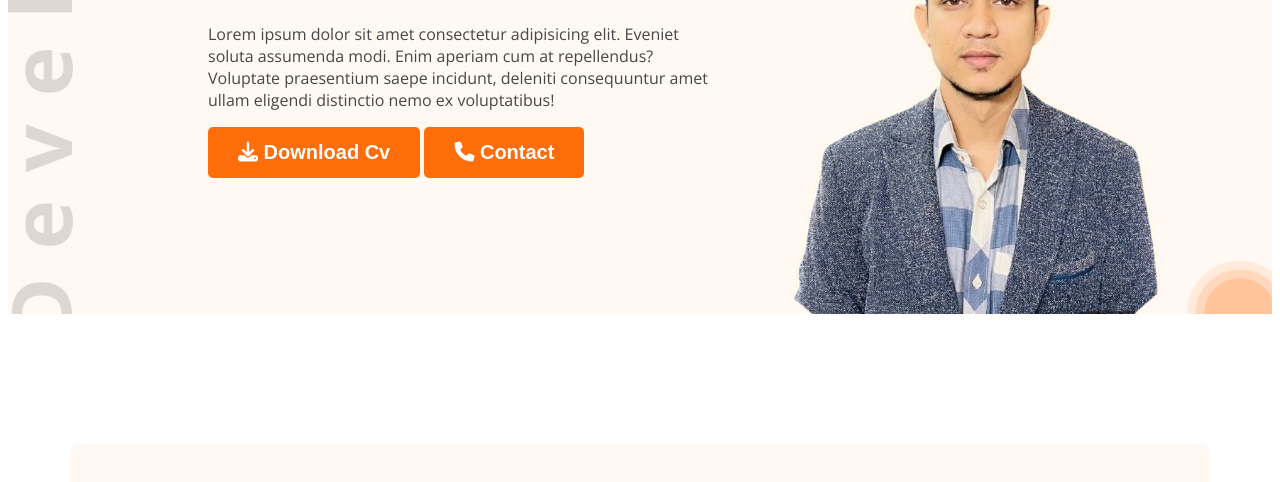
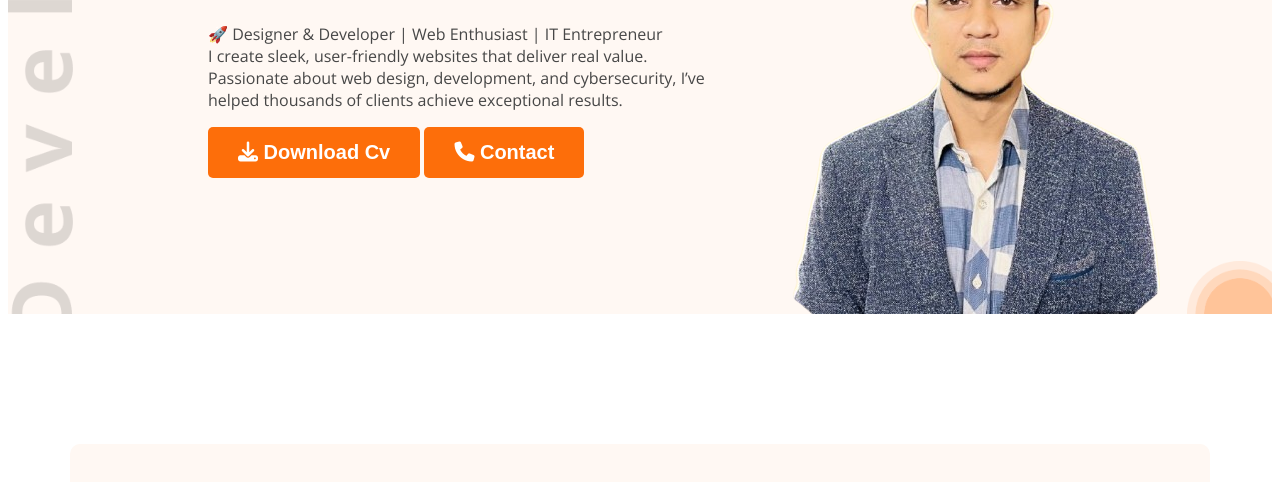
Before and after one commit to Naakib/web-dev-portfolio, a plain HTML site: page index.html in a window 1280 px wide. Shown: the part 318-800 px from the top of the page. Drawn offline with nearby package versions, Linux system fonts and the light colour scheme.

Commit message:
about me

```diff
--- a/index.html
+++ b/index.html
@@ -28,7 +28,10 @@
         <div class="banner-content">
             <h4 class="banner-gree dark-2">Hi, am</h4>
             <h1 class="banner-title">SAMS NAKIB</h1>
-            <p class="banner-discreaption">Lorem ipsum dolor sit amet consectetur adipisicing elit. Eveniet soluta assumenda modi. Enim aperiam cum at repellendus? Voluptate praesentium saepe incidunt, deleniti consequuntur amet ullam eligendi distinctio nemo ex voluptatibus!</p>
+            <p class="banner-discreaption">
+                🚀 Designer & Developer | Web Enthusiast | IT Entrepreneur<br>
+
+                I create sleek, user-friendly websites that deliver real value. Passionate about web design, development, and cybersecurity, I’ve helped thousands of clients achieve exceptional results.</p>
             <button class="btn-primary"><i class="fa-solid fa-download"></i>  Download Cv</button>
             <button class="btn-primary"><i class="fa-solid fa-phone"></i> Contact</button>
 
```
